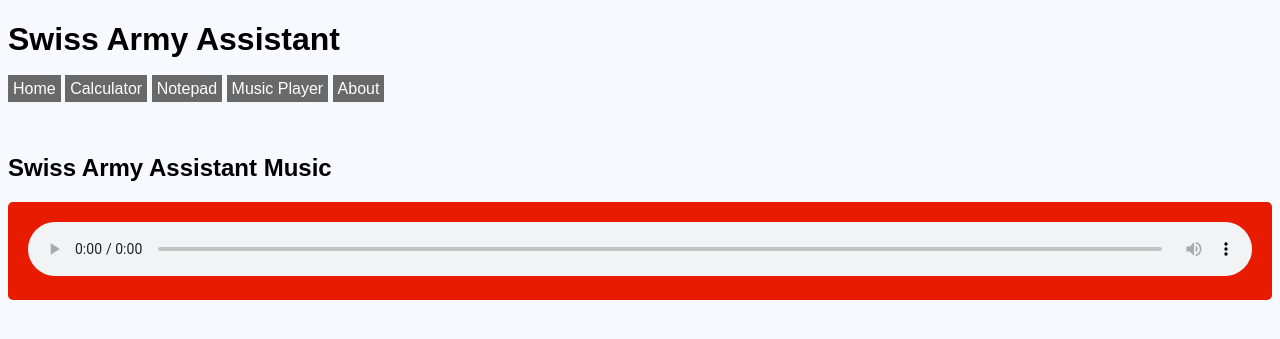
After one commit to saltrupiao/SwissArmyAssistant, a Flask app: page /music in a window 1280 px wide. The commit adds this page. Shown: the top 339 px of the page. Run offline with Flask 2, Linux system fonts and the light colour scheme; some libraries are stand-ins or nearby versions.

Commit message:
MusicPlayer//Animations
calc/note fade in on page open
musicplayer slide in

```diff
--- a/main.py
+++ b/main.py
@@ -59,5 +59,10 @@ def noteFunctions():
                                fn="Enter filename for save")
 
 
+@app.route('/music')
+def music():
+    return render_template('music.html')
+
+
 if __name__ == '__main__':
     app.run(debug=True) # so the page refreshes live and doesn't need to be restarted
--- /dev/null
+++ b/static/styles/m.css
@@ -0,0 +1,342 @@
+/* Global Reset */
+* {
+    font-family: 'Allerta', arial, Tahoma;
+    box-sizing: border-box;
+}
+body {
+    animation: pulse 3s;
+    /*text-align:center;*/
+    color:#000;
+}
+h2{
+    animation-duration: 2s;
+    animation-name: slideIn;
+}
+h1{
+    animation-duration: 2s;
+    animation-name: slideIn;
+}
+nav{
+    animation-duration: 2s;
+    animation-name: slideIn;
+}
+
+@keyframes slideIn {
+    from{
+        margin-left: 100%;
+        width:300%;
+    }
+    to{
+        margin-left: 0%;
+        width:100%
+    }
+}
+@keyframes pulse {
+    0%{
+        background-color: #e81b00;
+    }
+    100%{
+        background-color: ghostwhite;
+    }
+}
+@keyframes pulse2 {
+    0%{
+        background-color: transparent;
+    }
+    100%{
+        background-color: #e81b00;
+    }
+}
+
+.container-audio {
+    width: 100%;
+    height: auto;
+    padding: 20px;
+    border-radius: 5px;
+    background-color: #e81b00;
+    color: #444;
+    margin: 20px auto;
+    overflow: hidden;
+    /*animation: pulse2 7s;*/
+    animation: slideIn 2s;
+}
+audio {
+  width:100%;
+
+  animation-duration: 2s;
+  animation-name: slideIn;
+}
+.fancyButton
+{
+    transition: ease, .5s;
+    border: none;
+    background-color: dimgrey;
+    font-family: sans-serif;
+    color: white;
+    padding: 5px;
+    text-decoration: none;
+
+}
+
+.fancyButton:hover
+{
+    transition: ease, .5s;
+    background-color: #e81b00;
+    cursor: pointer;
+    text-decoration: none;
+    color: white;
+}
+
+
+
+
+/*audio:nth-child(2), audio:nth-child(4), audio:nth-child(6) {*/
+    /*margin: 0;*/
+/*}*/
+/*.container-audio .colum1 {*/
+    /*width: 23px;*/
+    /*height: 5em;*/
+    /*border-radius: 5px;*/
+    /*margin: 0 10px 0 0;*/
+    /*display: inline-block;*/
+    /*position: relative;*/
+/*}*/
+/*.container-audio .colum1:last-child {*/
+    /*margin: 0;*/
+/*}*/
+/*.container-audio .colum1 .row {*/
+    /*width: 100%;*/
+    /*height: 100%;*/
+    /*border-radius: 5px;*/
+    /*background: linear-gradient(to left, #7700aa, #8800ff);*/
+    /*position: absolute;*/
+    /*-webkit-animation: Rofa 10s infinite ease-in-out;*/
+    /*animation: Rofa 10s infinite ease-in-out;*/
+    /*bottom: 0;*/
+/*}*/
+/*.container-audio .colum1:nth-of-type(1) .row {*/
+    /*-webkit-animation-delay: 3.99s;*/
+    /*animation-delay: 3.99s;*/
+/*}*/
+/*.container-audio .colum1:nth-of-type(2) .row {*/
+    /*-webkit-animation-delay: 3.80s;*/
+    /*animation-delay: 3.80s;*/
+/*}*/
+/*.container-audio .colum1:nth-of-type(3) .row {*/
+    /*-webkit-animation-delay: 3.70s;*/
+    /*animation-delay: 3.70s;*/
+/*}*/
+/*.container-audio .colum1:nth-of-type(4) .row {*/
+    /*-webkit-animation-delay: 3.60s;*/
+    /*animation-delay: 3.60s;*/
+/*}*/
+/*.container-audio .colum1:nth-of-type(5) .row {*/
+    /*-webkit-animation-delay: 3.50s;*/
+    /*animation-delay: 3.50s;*/
+/*}*/
+/*.container-audio .colum1:nth-of-type(6) .row {*/
+    /*-webkit-animation-delay: 3.40s;*/
+    /*animation-delay: 3.40s;*/
+/*}*/
+/*.container-audio .colum1:nth-of-type(7) .row {*/
+    /*-webkit-animation-delay: 3.30s;*/
+    /*animation-delay: 3.30s;*/
+/*}*/
+/*.container-audio .colum1:nth-of-type(8) .row {*/
+    /*-webkit-animation-delay: 3.20s;*/
+    /*animation-delay: 3.20s;*/
+/*}*/
+/*.container-audio .colum1:nth-of-type(9) .row {*/
+    /*-webkit-animation-delay: 3.10s;*/
+    /*animation-delay: 3.10s;*/
+/*}*/
+/*.container-audio .colum1:nth-of-type(10) .row {*/
+    /*-webkit-animation-delay: 2.1s;*/
+    /*animation-delay: 2.1s;*/
+/*}*/
+/*.container-audio .colum1:nth-of-type(11) .row {*/
+    /*-webkit-animation-delay: 2.1s;*/
+    /*animation-delay: 2.1s;*/
+/*}*/
+/*.container-audio .colum1:nth-of-type(12) .row {*/
+    /*-webkit-animation-delay: 2.10s;*/
+    /*animation-delay: 2.10s;*/
+/*}*/
+/*.container-audio .colum1:nth-of-type(13) .row {*/
+    /*-webkit-animation-delay: 2.20s;*/
+    /*animation-delay: 2.20s;*/
+/*}*/
+/*.container-audio .colum1:nth-of-type(14) .row {*/
+    /*-webkit-animation-delay: 1.30s;*/
+    /*animation-delay: 1.30s;*/
+/*}*/
+/*.container-audio .colum1:nth-of-type(15) .row {*/
+    /*-webkit-animation-delay: 1.40s;*/
+    /*animation-delay: 1.40s;*/
+/*}*/
+/*.container-audio .colum1:nth-of-type(16) .row {*/
+    /*-webkit-animation-delay: 1.50s;*/
+    /*animation-delay: 1.50s;*/
+/*}*/
+/*.container-audio .colum1:nth-of-type(17) .row {*/
+    /*-webkit-animation-delay: 1.60s;*/
+    /*animation-delay: 1.60s;*/
+/*}*/
+/*.container-audio .colum1:nth-of-type(18) .row {*/
+    /*-webkit-animation-delay: 1.70s;*/
+    /*animation-delay: 1.70s;*/
+/*}*/
+/*.container-audio .colum1:nth-of-type(19) .row {*/
+    /*-webkit-animation-delay: 1.80s;*/
+    /*animation-delay: 1.80s;*/
+/*}*/
+/*.container-audio .colum1:nth-of-type(20) .row {*/
+    /*-webkit-animation-delay: 2s;*/
+    /*animation-delay: 2s;*/
+/*}*/
+
+/*@-webkit-keyframes Rofa {*/
+    /*0% {*/
+        /*height: 0%;*/
+        /*-webkit-transform: translatey(0);*/
+        /*transform: translatey(0);*/
+        /*background-color: yellow;*/
+    /*}*/
+
+    /*5% {*/
+        /*height: 100%;*/
+        /*-webkit-transform: translatey(15px);*/
+        /*transform: translatey(15px);*/
+        /*background-color: fuchsia;*/
+    /*}*/
+    /*10% {*/
+        /*height: 90%;*/
+        /*transform: translatey(0);*/
+        /*-webkit-transform: translatey(0);*/
+        /*background-color: bisque;*/
+    /*}*/
+
+    /*15% {*/
+        /*height: 80%;*/
+        /*-webkit-transform: translatey(0);*/
+        /*transform: translatey(0);*/
+
+        /*background-color: cornflowerblue;*/
+    /*}*/
+    /*20% {*/
+        /*height: 70%;*/
+        /*-webkit-transform: translatey(0);*/
+        /*transform: translatey(0);*/
+        /*background-color: cornflowerblue;*/
+    /*}*/
+    /*25% {*/
+        /*height: 0%;*/
+        /*-webkit-transform: translatey(0);*/
+        /*transform: translatey(0);*/
+        /*background-color: cornflowerblue;*/
+    /*}*/
+    /*30% {*/
+        /*height: 70%;*/
+        /*-webkit-transform: translatey(0);*/
+        /*transform: translatey(0);*/
+        /*background-color: cornflowerblue;*/
+    /*}*/
+    /*35% {*/
+        /*height: 0%;*/
+        /*-webkit-transform: translatey(0);*/
+        /*transform: translatey(0);*/
+
+        /*background-color: cornflowerblue;*/
+    /*}*/
+    /*40% {*/
+        /*height: 60%;*/
+        /*-webkit-transform: translatey(0);*/
+        /*transform: translatey(0);*/
+
+        /*background-color: cornflowerblue;*/
+    /*}*/
+    /*45% {*/
+        /*height: 0%;*/
+        /*-webkit-transform: translatey(0);*/
+        /*transform: translatey(0);*/
+
+        /*background-color: cornflowerblue;*/
+    /*}*/
+    /*50% {*/
+        /*height: 50%;*/
+        /*-webkit-transform: translatey(0);*/
+        /*transform: translatey(0);*/
+
+        /*background-color: cornflowerblue;*/
+    /*}*/
+    /*55% {*/
+        /*height: 0%;*/
+        /*-webkit-transform: translatey(0);*/
+        /*transform: translatey(0);*/
+
+        /*background-color: cornflowerblue;*/
+    /*}*/
+    /*60% {*/
+        /*height: 40%;*/
+        /*-webkit-transform: translatey(0);*/
+        /*transform: translatey(0);*/
+
+        /*background-color: cornflowerblue;*/
+    /*}*/
+    /*65% {*/
+        /*height: 0%;*/
+        /*-webkit-transform: translatey(0);*/
+        /*transform: translatey(0);*/
+
+        /*background-color: cornflowerblue;*/
+    /*}*/
+    /*70% {*/
+        /*height: 30%;*/
+        /*-webkit-transform: translatey(0);*/
+        /*transform: translatey(0);*/
+
+        /*background-color: cornflowerblue;*/
+    /*}*/
+    /*75% {*/
+        /*height: 0%;*/
+        /*-webkit-transform: translatey(0);*/
+        /*transform: translatey(0);*/
+
+        /*background-color: cornflowerblue;*/
+    /*}*/
+    /*80% {*/
+        /*height: 20%;*/
+        /*-webkit-transform: translatey(0);*/
+        /*transform: translatey(0);*/
+
+        /*background-color: cornflowerblue;*/
+    /*}*/
+    /*85% {*/
+        /*height: 0%;*/
+        /*-webkit-transform: translatey(0);*/
+        /*transform: translatey(0);*/
+
+        /*background-color: cornflowerblue;*/
+    /*}*/
+    /*90% {*/
+        /*height: 10%;*/
+        /*-webkit-transform: translatey(0);*/
+        /*transform: translatey(0);*/
+
+        /*background-color: cornflowerblue;*/
+    /*}*/
+    /*95% {*/
+        /*height: 5%;*/
+        /*-webkit-transform: translatey(0);*/
+        /*transform: translatey(0);*/
+
+        /*background-color: cornflowerblue;*/
+    /*}*/
+    /*100% {*/
+        /*height: 0;*/
+        /*-webkit-transform: translatey(0);*/
+        /*transform: translatey(0);*/
+
+        /*background-color: cornflowerblue;*/
+    /*}*/
+/*}*/
--- a/templates/layout.html
+++ b/templates/layout.html
@@ -13,6 +13,7 @@
         <a class="fancyButton" href="/">Home</a>
         <a class="fancyButton" href="/calc">Calculator</a>
         <a class="fancyButton" href="/note">Notepad</a>
+        <a class="fancyButton" href="/music">Music Player</a>
         <a class="fancyButton" href="/about">About</a>
     </nav>
    {% block content %}{% endblock %}
--- /dev/null
+++ b/templates/music.html
@@ -0,0 +1,26 @@
+{% extends 'layout.html' %}
+
+
+{% block content%}
+<meta charset="utf-8">
+<link rel="stylesheet" href="static/styles/m.css">
+<html class="" lang="en">
+<head></head>
+<body>
+<br><br>
+<h2>Swiss Army Assistant Music</h2>
+    <div class="container-audio">
+        <audio controls>
+                   <source src="http://docs.google.com/uc?export=open&id=1BZAcwMSmxdVBp8U7Bk_dIuCumqEhNGh9" type="audio/mp3">
+            <!--<source src="Heavyweight.mp3" type="audio/mpeg">-->
+                   Your browser does not support the audio tag
+               </audio>
+    </div>
+
+</body>
+</html>
+{% endblock %}
+
+<!--https://drive.google.com/file/d/1BZAcwMSmxdVBp8U7Bk_dIuCumqEhNGh9/view?usp=sharing-->
+<!--to-->
+<!--http://docs.google.com/uc?export=open&id=1BZAcwMSmxdVBp8U7Bk_dIuCumqEhNGh9-->
```
Also changed, not shown: static/styles/calc.css (+35 -2 lines), static/styles/note.css (+30 -2 lines), templates/note.html (+11 -1 lines), 1 other file.
